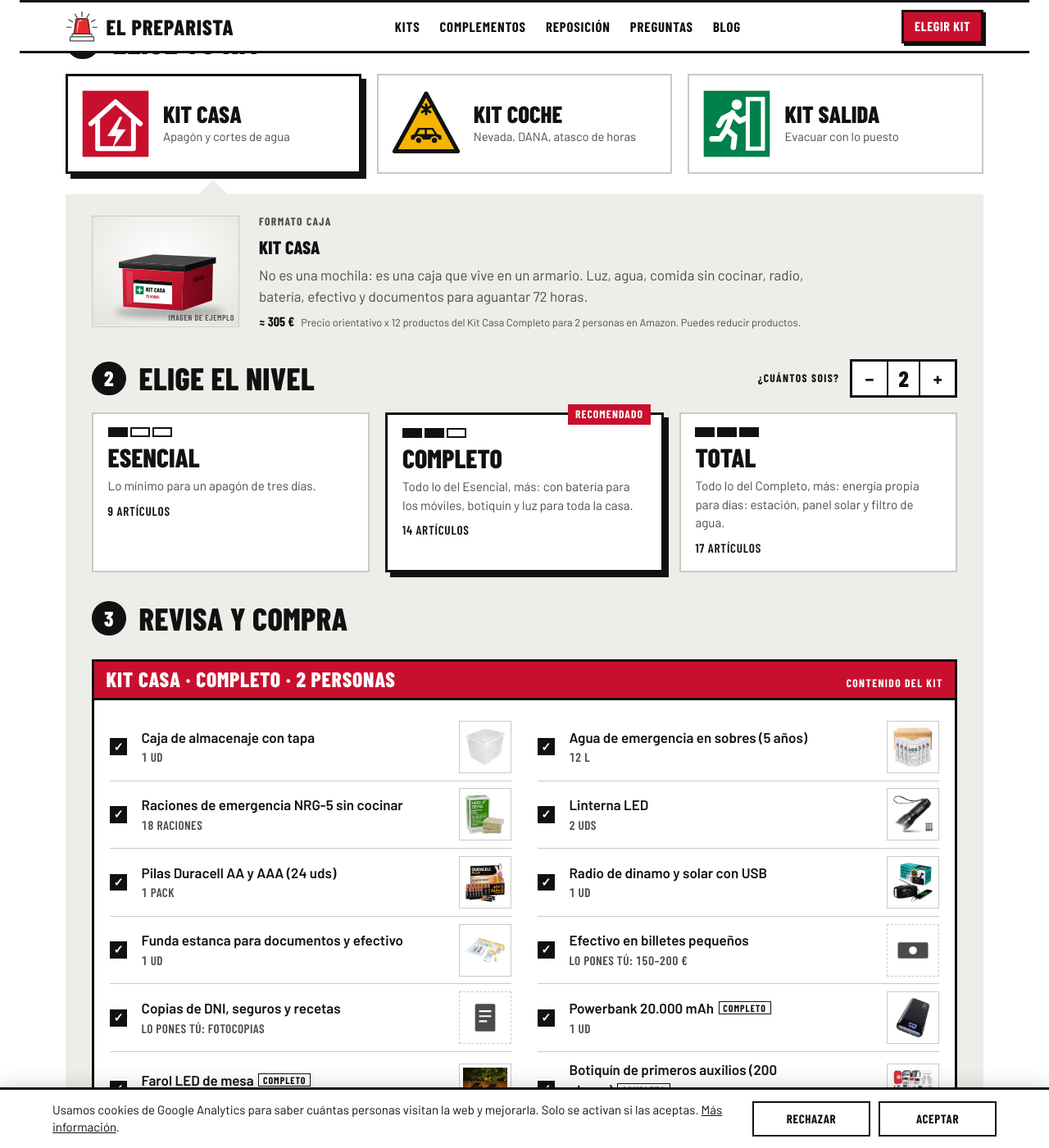
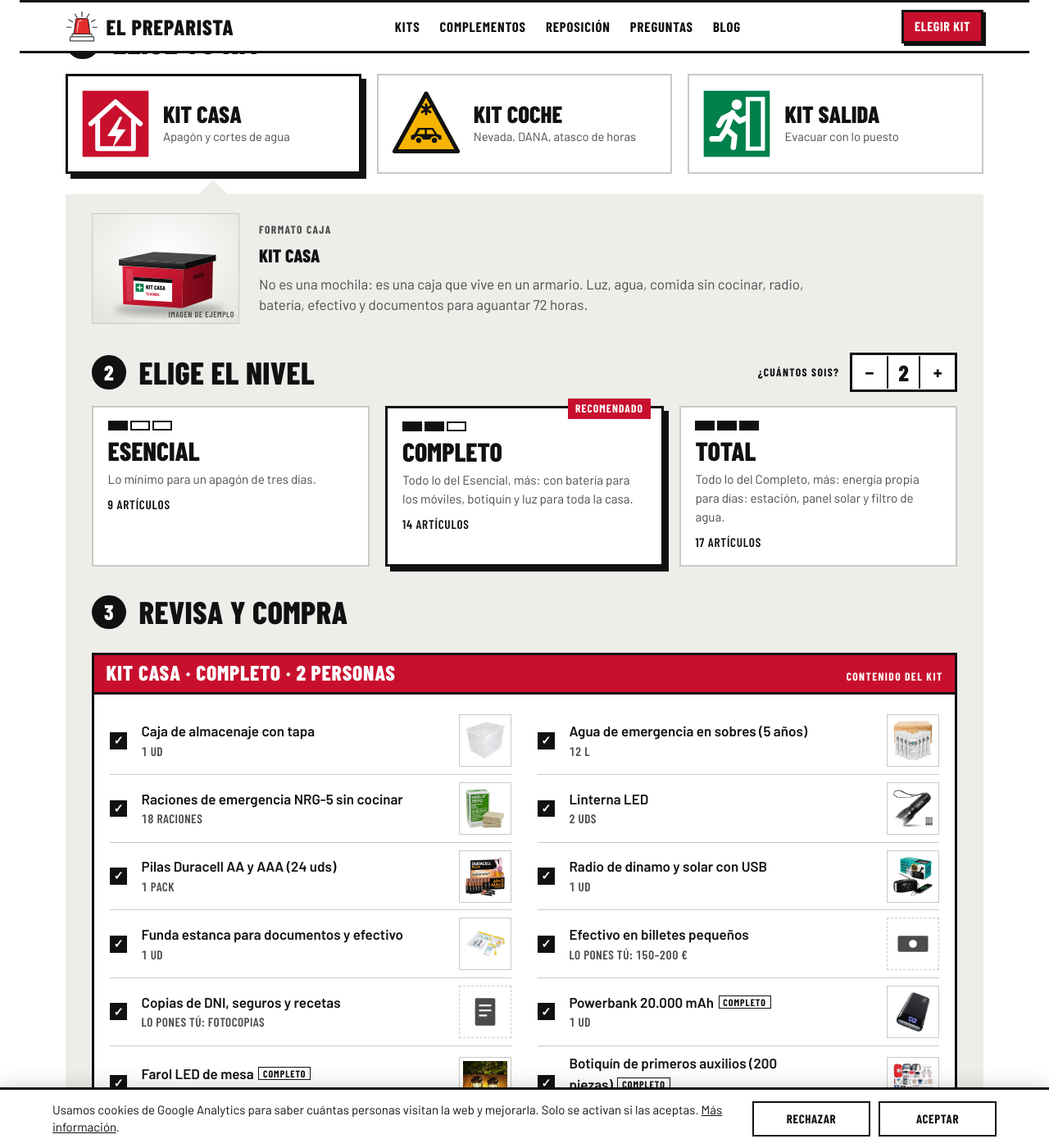
Before and after one commit to lucilayun-ux/elpreparista, a Jekyll site: the page index.html, which Jekyll copies as it is, in a window 1280 px wide and 1400 px high, scrolled down 1033 px. Shown: the whole window at 82% size. Built offline with Jekyll 4.4.1, drawn with Linux system fonts in a browser that asks for light colours.

Commit message:
Quitar el precio orientativo de los kits
Se sigue calculando solo para el valor enviado a Amazon en las estadísticas.

Co-Authored-By: Claude Opus 5.5 <noreply@anthropic.com>
Claude-Session: https://claude.ai/code/session_01V7PVvrC8Dt7YxBNA65S9m6

```diff
--- a/index.html
+++ b/index.html
@@ -141,9 +141,6 @@ section { padding-block: 3.5rem; scroll-margin-top: 4.5rem; }
 .kitintro .text { max-width: 44rem; }
 .kitintro p { color: var(--muted); }
 .kitintro .text .cap { color: var(--muted); }
-.kitintro .price { display: flex; flex-wrap: wrap; align-items: baseline; gap: .1rem .5rem; margin-top: .2rem; }
-.kitintro .price b { font-family: var(--f-sign); font-weight: 700; font-size: 1rem; line-height: 1.2; white-space: nowrap; }
-.kitintro .price small { color: var(--muted); font-size: .8rem; line-height: 1.35; flex: 1 1 14rem; }
 .kitintro .art { border: 1px solid var(--hair); background: var(--paper); position: relative; overflow: hidden; }
 .kitintro .art .ex { position: absolute; right: 5px; bottom: 3px; font-size: .62rem; color: var(--muted); font-family: var(--f-sign); letter-spacing: .06em; text-transform: uppercase; }
 @media (max-width: 560px) { .kitintro { grid-template-columns: 1fr; } .kitintro .art { max-width: 240px; } }
@@ -312,7 +309,7 @@ footer .wrap { display: grid; gap: .6rem; }
     <div class="kitpanel" id="kitpanel">
     <div class="kitintro">
       <div class="art"><div id="kArt"></div><span class="ex">Imagen de ejemplo</span></div>
-      <div class="text"><span class="cap" id="kArtCap"></span><h4 id="kTitle"></h4><p id="kScene"></p><div class="price" id="kPrice"></div></div>
+      <div class="text"><span class="cap" id="kArtCap"></span><h4 id="kTitle"></h4><p id="kScene"></p></div>
     </div>
 
     <div class="stephead"><span class="num">2</span><h3>Elige el nivel</h3>
@@ -796,10 +793,9 @@ function render() {
     send.removeAttribute("aria-disabled"); send.href = productUrl(toBuy[0]); send.textContent = "Empezar la compra en Amazon";
   }
 
-  // Coste aproximado de lo marcado, redondeado a 5 €.
+  // Coste aproximado de lo marcado (solo para las estadísticas), redondeado a 5 €.
   const total = Math.round(toBuy.reduce((n, l) => n + l.qty * l.price, 0) / 5) * 5;
   state.total = total; state.count = toBuy.length;
-  $("kPrice").innerHTML = `<b>≈ ${fmt(total)} €</b><small>Precio orientativo x ${toBuy.length} ${toBuy.length === 1 ? "producto" : "productos"} del ${kit.name} ${kit.levels[state.level].name} para ${p === 1 ? "1 persona" : p + " personas"} en Amazon. Puedes reducir productos.</small>`;
 }
 
 function selectKit(k, focus) {
```
